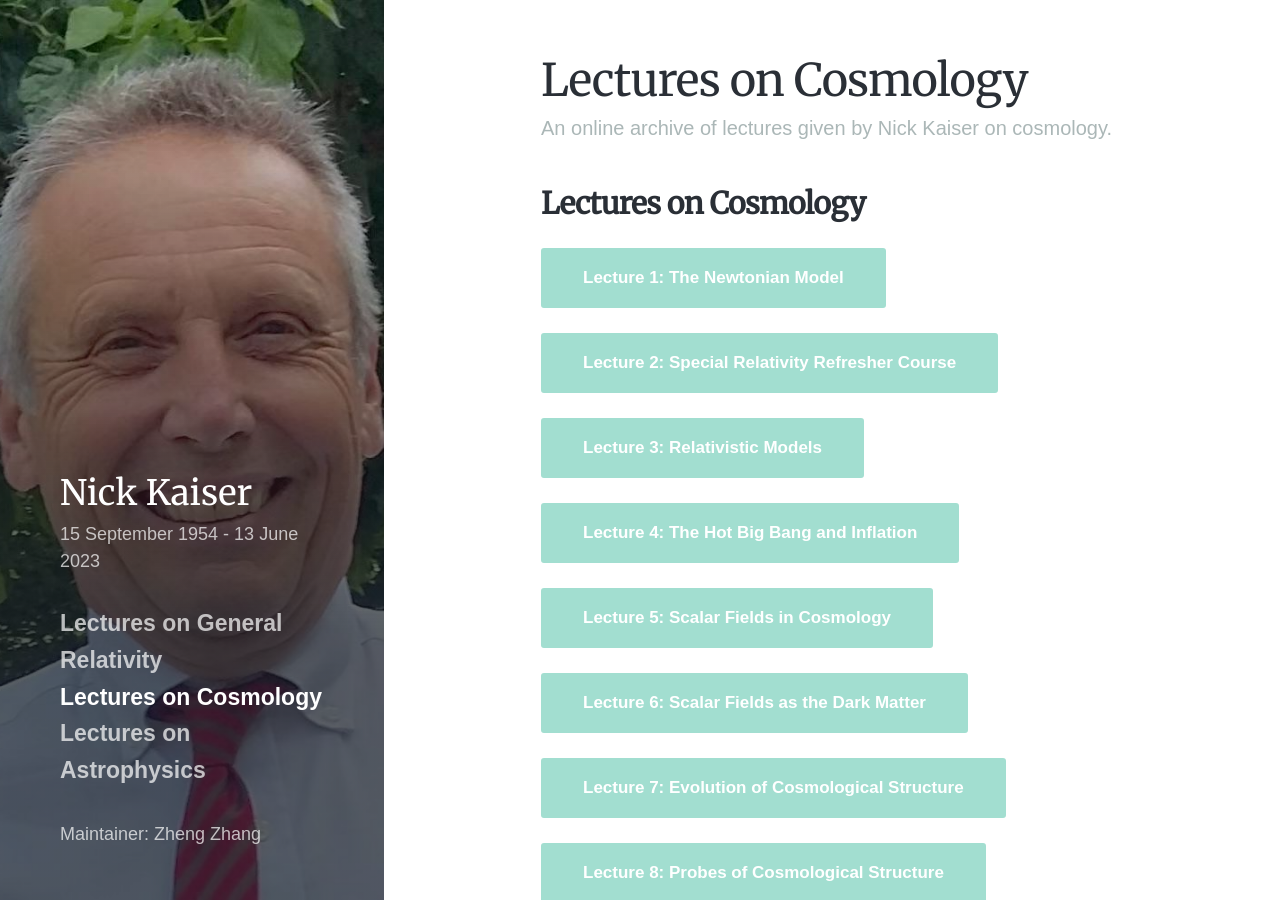
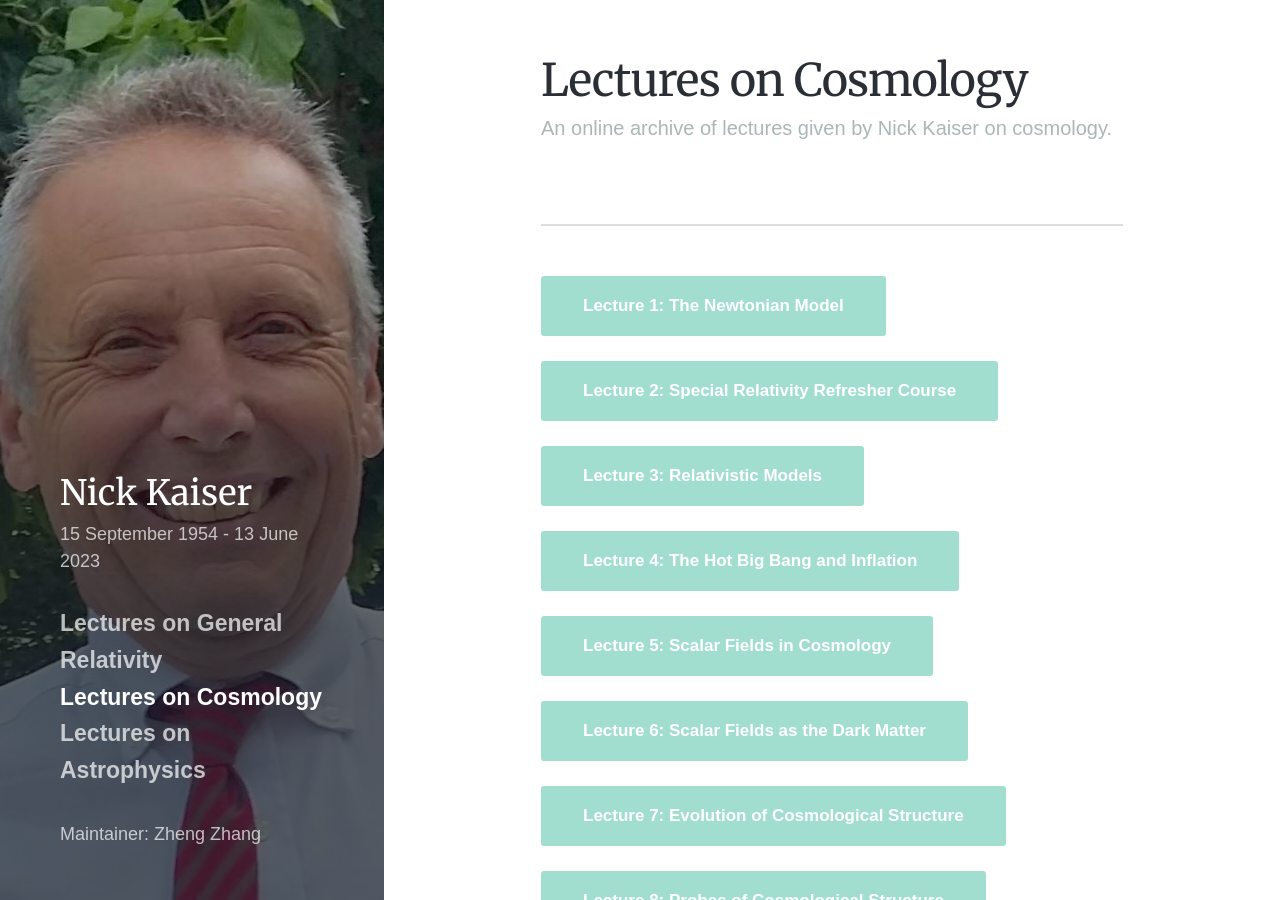
Before and after one commit to zzhang0123/zzhang0123.github.io, a Jekyll site: the page built from _NickKaiserNotes/cosmology.md, in a window 1280 px wide and 900 px high. Built offline with Jekyll 4.4.1, drawn with Linux system fonts in a browser that asks for light colours; nearby versions of some CDN libraries; some web fonts are replaced.

Commit message:
typo fixed

```diff
--- a/_NickKaiserNotes/cosmology.md
+++ b/_NickKaiserNotes/cosmology.md
@@ -8,7 +8,7 @@ kaiser: true
 
 
 
-### **Lectures on Cosmology**
+---
 
 <a href="{{'/NKarchive/Cosmology/Cosmo-M1-1(scan).pdf' | relative_url }}" class="button button--large" target="_blank" rel="noopener noreferrer">
 {{ "Lecture 1: The Newtonian Model" }}
```
Also changed, not shown: _NickKaiserNotes/general.md (+1 -2 lines).
